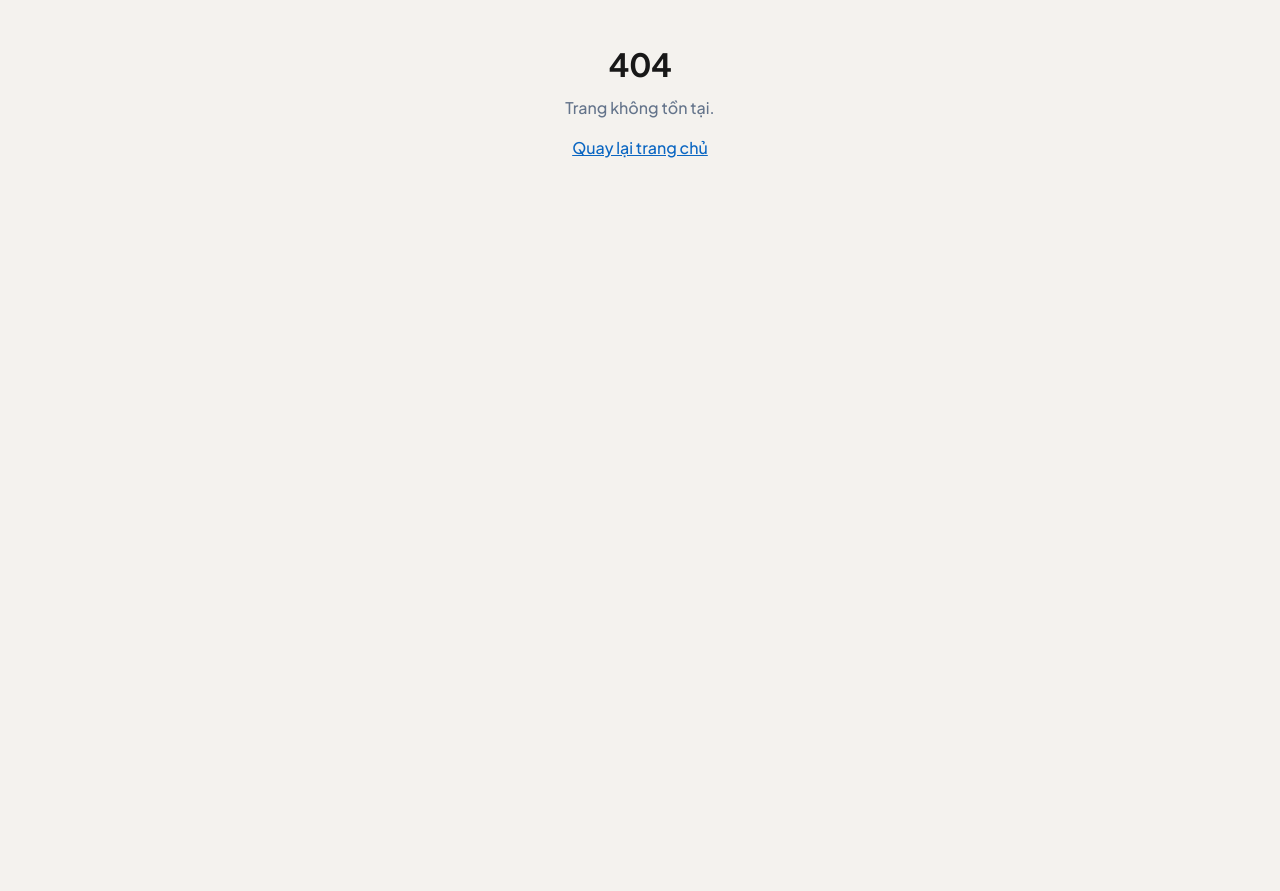
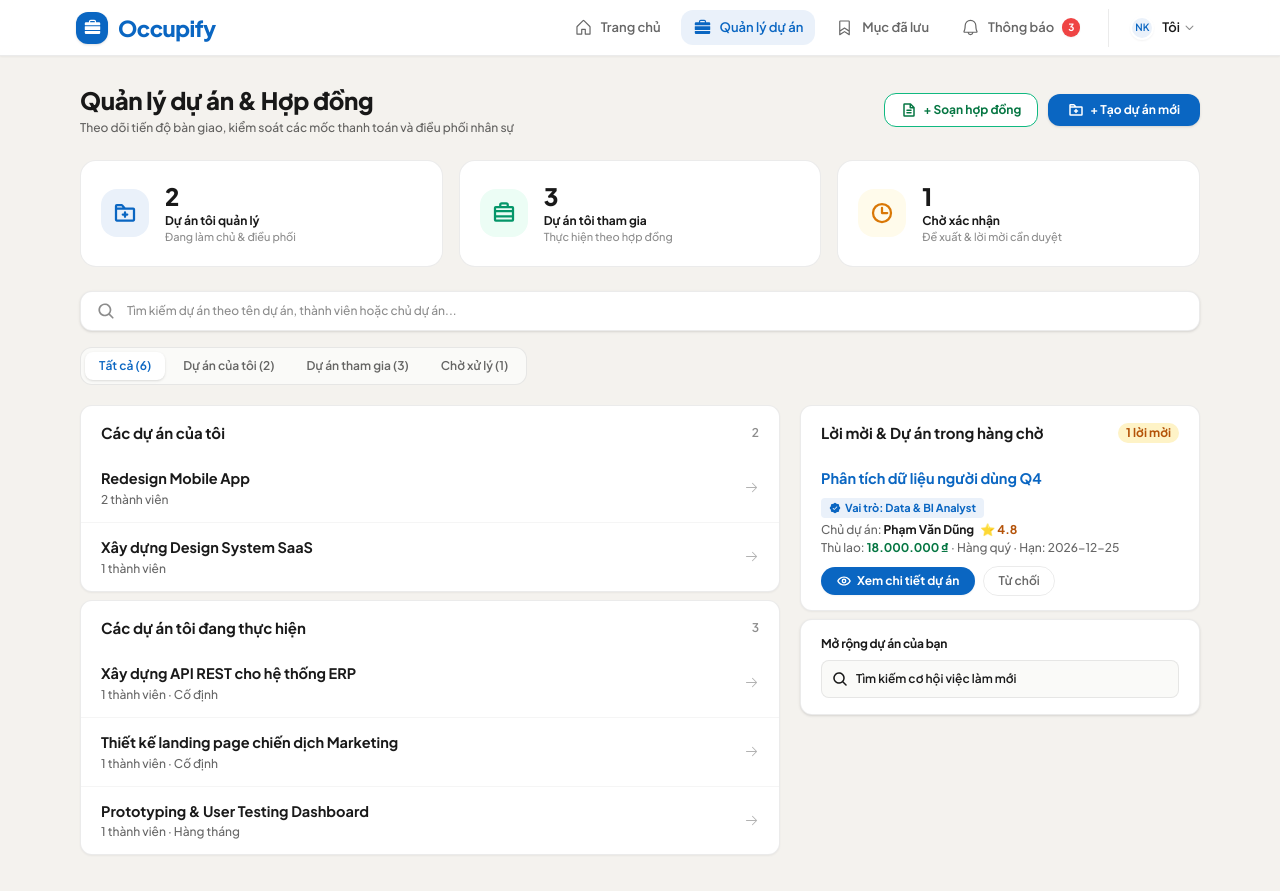
Before and after one commit to Occupify/occupify-web, a React (Vite) app: page /workspace in a window 1280 px wide. Before the commit this address had no page. Before the commit the page ends 800 px from the top, so only its background shows below. Built offline with nearby package versions, Linux system fonts and the light colour scheme.

Commit message:
feat(router): configure application routes for workspace, saved, and notification views
- Register workspace, saved, and notifications routes inside UserLayout
- Add redirects from root and legacy projects path to workspace
- Route unknown and 404 paths to NotFoundPage

```diff
--- a/src/app/router.ts
+++ b/src/app/router.ts
@@ -1,16 +1,50 @@
-import { lazy } from 'react'
-import { createBrowserRouter } from 'react-router-dom'
+import { createElement, lazy } from 'react'
+import { createBrowserRouter, Navigate } from 'react-router-dom'
+import { UserLayout } from '@/components/layout'
 
 const DesignPage = lazy(() => import('@/pages/design'))
 const NotFoundPage = lazy(() => import('@/pages/not-found'))
+const WorkspacePage = lazy(() => import('@/pages/workspace'))
+const SavedPage = lazy(() => import('@/pages/saved'))
+const NotificationsPage = lazy(() => import('@/pages/notifications'))
 
 export const router = createBrowserRouter([
+  {
+    path: '/',
+    element: createElement(UserLayout),
+    children: [
+      {
+        index: true,
+        element: createElement(Navigate, { to: '/workspace', replace: true }),
+      },
+      {
+        path: 'workspace',
+        Component: WorkspacePage,
+      },
+      {
+        path: 'projects',
+        element: createElement(Navigate, { to: '/workspace', replace: true }),
+      },
+      {
+        path: 'saved',
+        Component: SavedPage,
+      },
+      {
+        path: 'notifications',
+        Component: NotificationsPage,
+      },
+      {
+        path: 'not-found',
+        Component: NotFoundPage,
+      },
+      {
+        path: '*',
+        Component: NotFoundPage,
+      },
+    ],
+  },
   {
     path: '/design',
     Component: DesignPage,
   },
-  {
-    path: '*',
-    Component: NotFoundPage,
-  },
 ])
```
